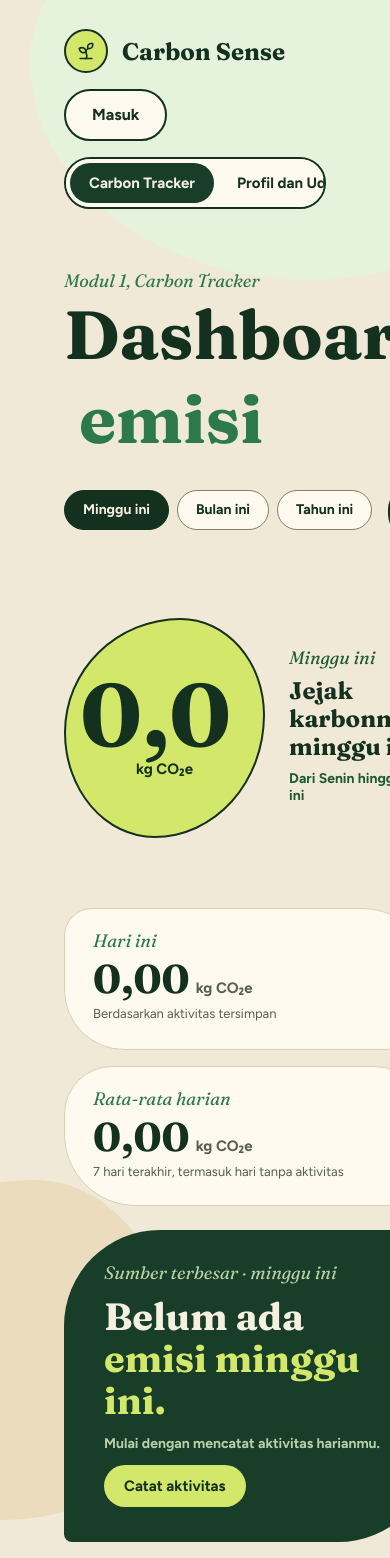
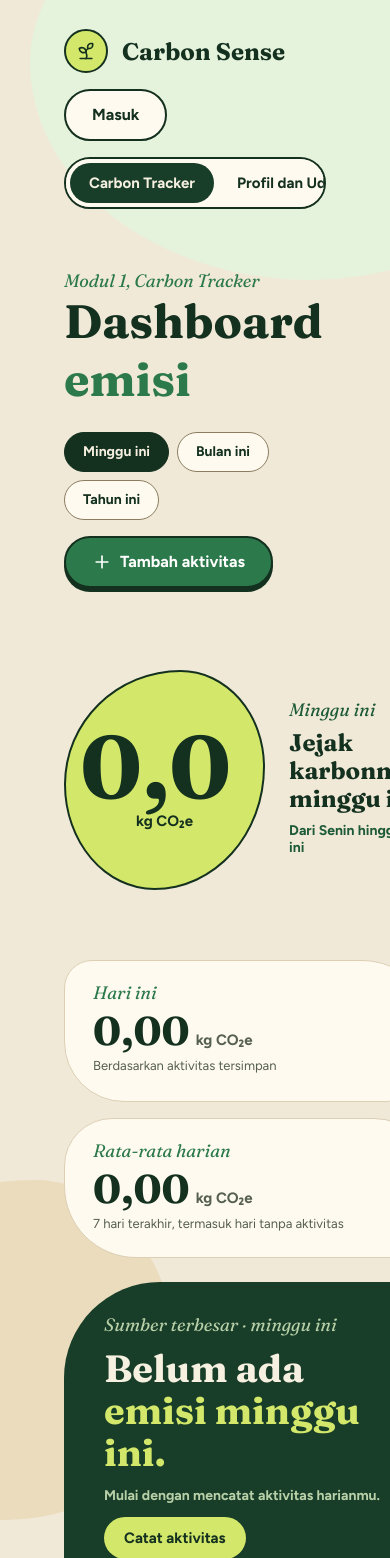
Before and after one commit to PBP-B-11/carbon-sense, a Django app: page /tracker/ in a window 390 px wide. Shown: the top 1558 px of the page. Run offline with Django 5.2, Linux system fonts and the light colour scheme.

Commit message:
update: improving responsiveness of 'tambah aktivitas'

```diff
--- a/static/css/styles.css
+++ b/static/css/styles.css
@@ -323,6 +323,7 @@ main {
 
 .page-tools {
   display: flex;
+  flex-wrap: wrap;  /* tombol turun ke baris baru saat layar sempit */
   align-items: center;
   gap: 16px;
   margin-bottom: 8px;
@@ -1020,7 +1021,7 @@ main {
 }
 
 .stat {
-  padding: 21px 28px 0;
+  padding: 21px 28px 24px;  /* ruang bawah agar teks tidak menyentuh sudut melengkung */
 }
 
 .stat .eyebrow {
@@ -1062,12 +1063,13 @@ main {
   color: var(--color-text-secondary);
 }
 
+/* min-height: kartu boleh memanjang saat catatan terbungkus dua baris */
 .stat--1 {
-  height: 142px;
+  min-height: 142px;
 }
 
 .stat--2 {
-  height: 140px;
+  min-height: 140px;
 }
 
 /*Biarkan teks kategori dan total dinamis tetap berada di dalam kartu.*/
@@ -3015,6 +3017,18 @@ main {
   }
 }
 
+/* ---------- Layar ponsel: judul halaman mengecil ---------- */
+@media (max-width: 600px) {
+  .page-title h1 {
+    font-size: clamp(44px, 12vw, 68px);
+  }
+
+  /* Jarak tambahan tidak perlu saat kata penekanan turun ke baris baru */
+  .page-title .hl {
+    margin-left: 0;
+  }
+}
+
 /* ---------- Warna teks dan penekanan per modul ---------- */
 .t-moss {
   color: var(--color-primary);
@@ -3146,6 +3160,7 @@ main {
 
 .page-tools .chips {
   display: flex;
+  flex-wrap: wrap;
   gap: 8px;
 }
 
```
